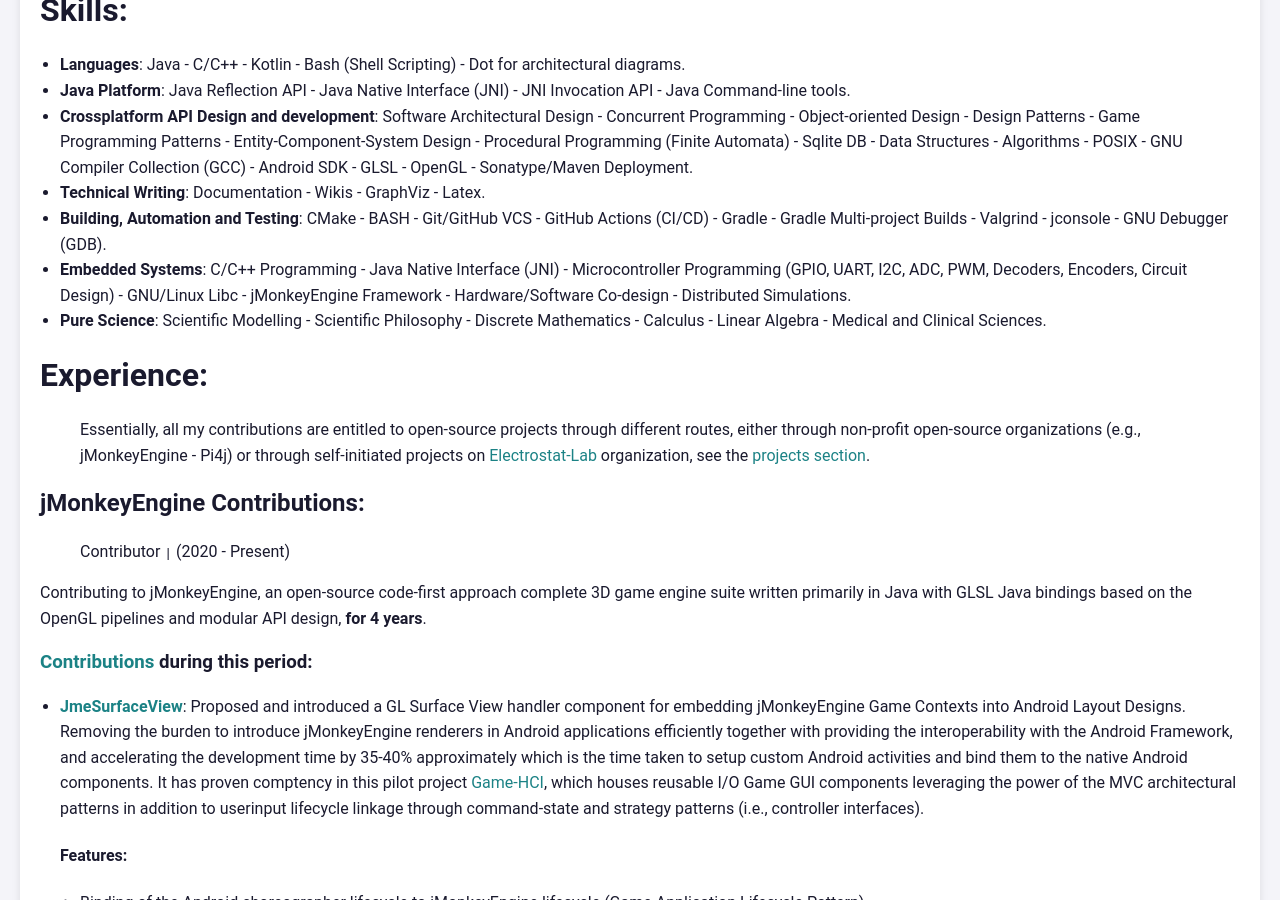
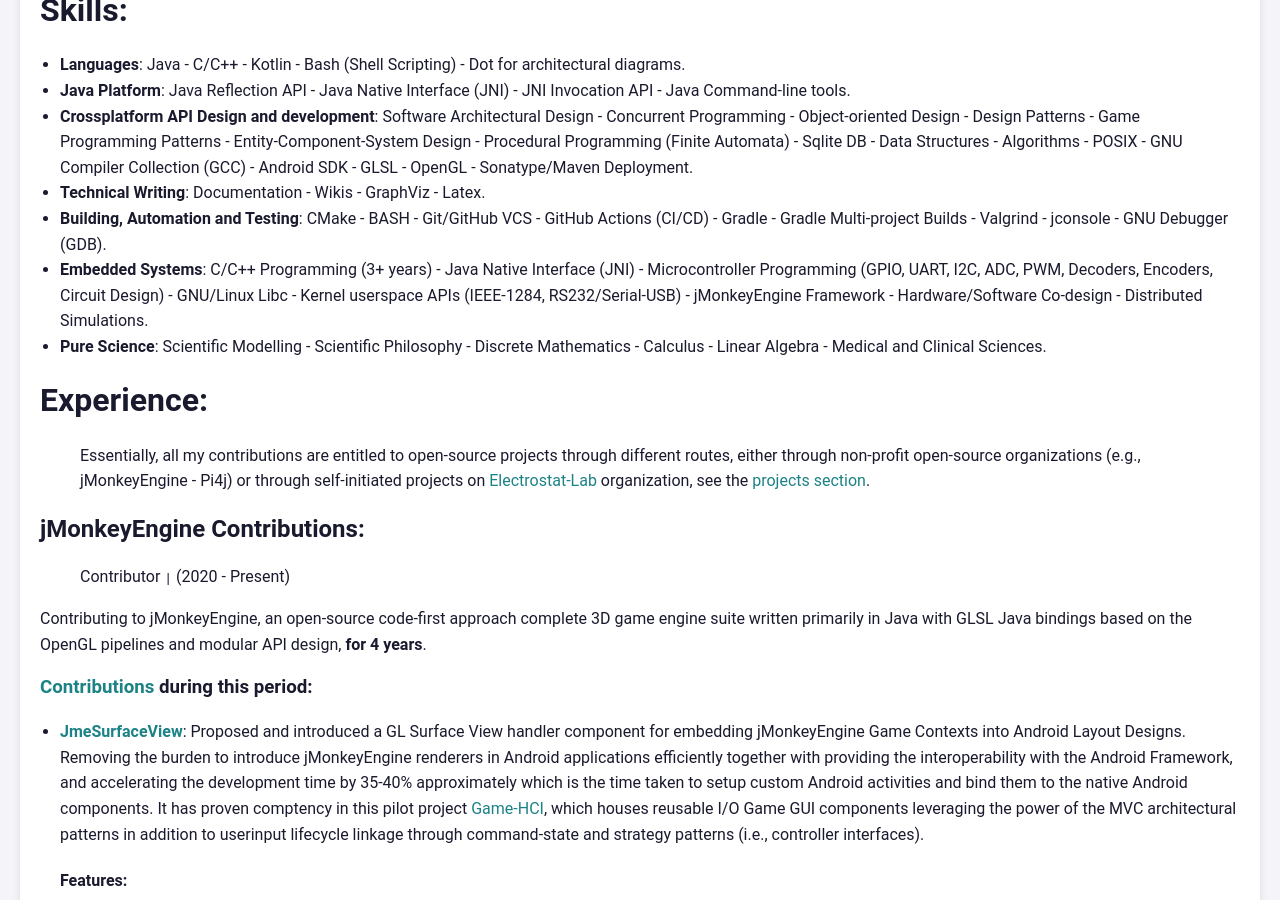
Before and after one commit to pavly-gerges/pavly-gerges, a Jekyll site: the page built from resume/index.md, in a window 1280 px wide and 900 px high, scrolled down 446 px. Built offline with Jekyll 4.4.1, drawn with Linux system fonts in a browser that asks for light colours; our own code applies the rules of GitHub Pages for plain Markdown files.

Commit message:
Update index.md

```diff
--- a/resume/index.md
+++ b/resume/index.md
@@ -9,7 +9,7 @@
 - **Crossplatform API Design and development**: Software Architectural Design - Concurrent Programming - Object-oriented Design - Design Patterns - Game Programming Patterns - Entity-Component-System Design - Procedural Programming (Finite Automata) - Sqlite DB - Data Structures - Algorithms - POSIX - GNU Compiler Collection (GCC) - Android SDK - GLSL - OpenGL - Sonatype/Maven Deployment.
 - **Technical Writing**: Documentation - Wikis - GraphViz - Latex.
 - **Building, Automation and Testing**: CMake - BASH - Git/GitHub VCS - GitHub Actions (CI/CD) - Gradle - Gradle Multi-project Builds - Valgrind - jconsole - GNU Debugger (GDB).
-- **Embedded Systems**: C/C++ Programming - Java Native Interface (JNI) - Microcontroller Programming (GPIO, UART, I2C, ADC, PWM, Decoders, Encoders, Circuit Design) - GNU/Linux Libc - jMonkeyEngine Framework - Hardware/Software Co-design - Distributed Simulations.
+- **Embedded Systems**: C/C++ Programming (3+ years) - Java Native Interface (JNI) - Microcontroller Programming (GPIO, UART, I2C, ADC, PWM, Decoders, Encoders, Circuit Design) - GNU/Linux Libc - Kernel userspace APIs (IEEE-1284, RS232/Serial-USB) - jMonkeyEngine Framework - Hardware/Software Co-design - Distributed Simulations.
 - **Pure Science**: Scientific Modelling - Scientific Philosophy - Discrete Mathematics - Calculus - Linear Algebra - Medical and Clinical Sciences.
 
 # Experience:
```
